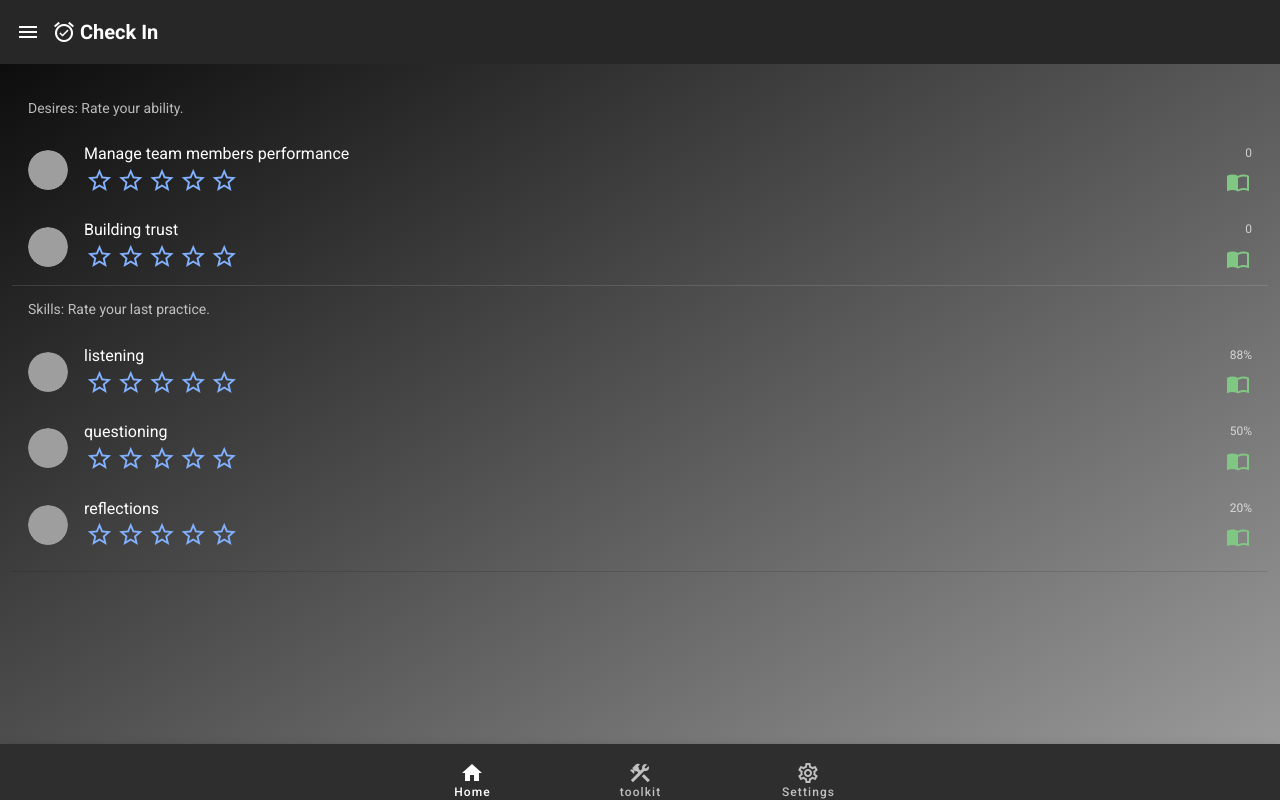
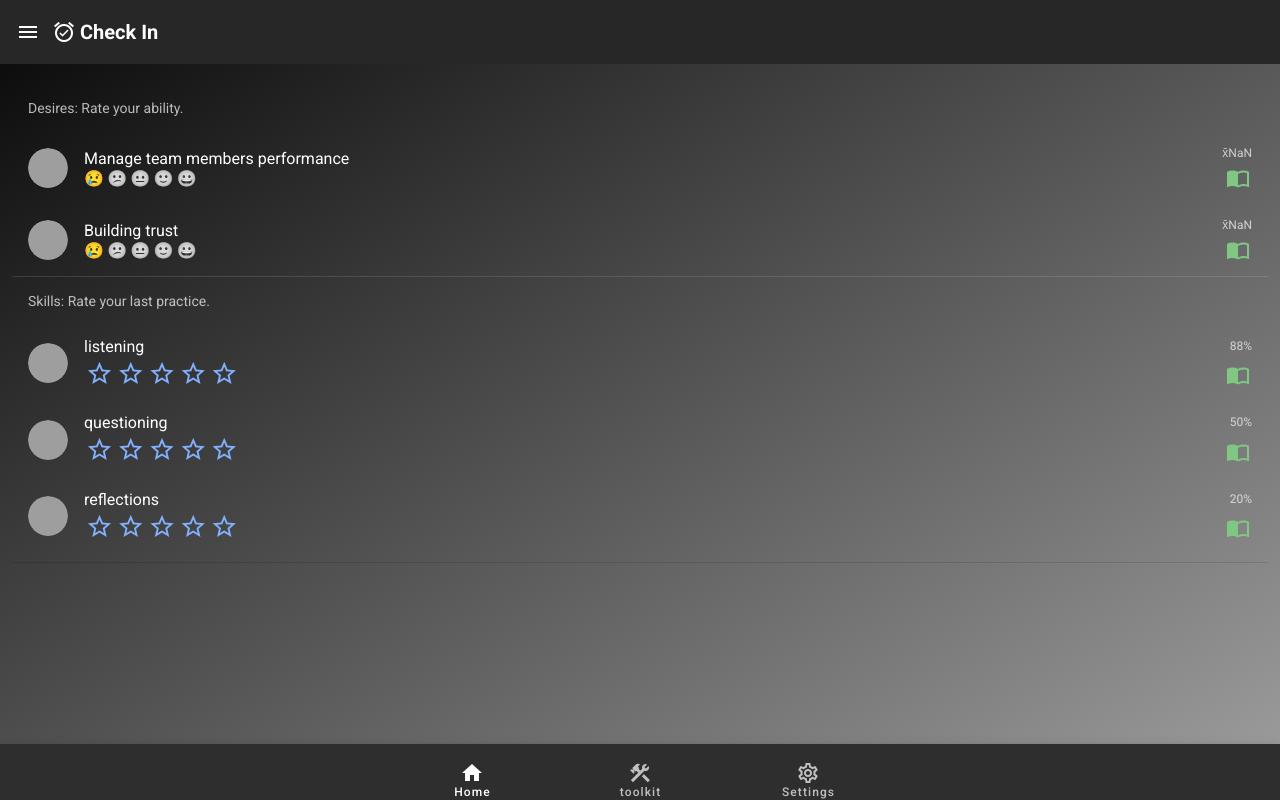
Before and after one commit to daveKoala/vue-boiler-plate, a Vue app: page /check-in in a window 1280 px wide. Built offline with nearby package versions, Linux system fonts and the light colour scheme; grey boxes are pictures that could not be loaded.

Commit message:
emoji rating

```diff
--- /dev/null
+++ b/src/components/Emoji/EmojiRating.vue
@@ -0,0 +1,73 @@
+<template>
+  <div class="rating">
+    <span
+      :class="greyedOut(i)"
+      v-for="(item, i) in emojiIcons"
+      :key="i"
+      v-html="item.code"
+      @click="selectEmoji(i)"
+    ></span>
+  </div>
+</template>
+
+<script lang="ts">
+import Vue from "vue";
+interface Data {
+  selected: number | null;
+  emojiIcons: { code: string; name: string }[];
+}
+export default Vue.extend({
+  name: "EmojiRating" as string,
+  props: {
+    value: { type: Number, required: true },
+  },
+  watch: {
+    value: {
+      handler(newValue: number | null): void {
+        this.selected = newValue;
+      },
+      immediate: true,
+    },
+  },
+  data: (): Data => ({
+    selected: 3,
+    emojiIcons: [
+      { code: "&#128546;", name: "very sad" },
+      { code: "&#128533;", name: "sad" },
+      { code: "&#128528;", name: "neutral" },
+      { code: "&#128578;", name: "happy" },
+      { code: "&#128512;", name: "very happy" },
+    ],
+  }),
+  methods: {
+    greyedOut(key: number): string {
+      if (this.selected !== key) {
+        return "emoji emoji-grey";
+      }
+      return "emoji";
+    },
+    selectEmoji(i: number): void {
+      this.selected = i;
+      this.$emit("emoji-select", i);
+    },
+  },
+});
+</script>
+
+<style lang="scss" scoped>
+$emoji-size: 18;
+
+.emoji:not(:last-child) {
+  margin-right: 0.2em;
+  height: $emoji-size + px;
+}
+
+.emoji:hover {
+  filter: none;
+}
+
+.emoji-grey {
+  color: grey;
+  filter: grayscale(100%);
+}
+</style>
--- a/src/views/CheckIn/BaseListItem.vue
+++ b/src/views/CheckIn/BaseListItem.vue
@@ -11,12 +11,14 @@
     </slot>
     <v-list-item-content>
       <v-list-item-title>{{ title }}</v-list-item-title>
+      <slot name="rating">
         <star-rating
           :value="star"
           v-on:star-rating="starRating"
           v-bind="$attrs"
           :size="28"
         ></star-rating>
+      </slot>
     </v-list-item-content>
     <v-list-item-action>
       <v-list-item-action-text
--- a/src/views/CheckIn/DesireListItem.vue
+++ b/src/views/CheckIn/DesireListItem.vue
@@ -15,17 +15,21 @@
         />
       </v-list-item-avatar>
     </template>
+    <template v-slot:rating>
+      <emoji-rating :value="0" v-on:emoji-select="starRating" />
+    </template>
   </base-item>
 </template>
 
 <script lang="ts">
 import Vue from "vue";
 import BaseItem from "@/views/CheckIn/BaseListItem.vue";
+import EmojiRating from "@/components/Emoji/EmojiRating.vue";
 import { Desire } from "@/interfaces";
 
 export default Vue.extend({
   name: "CheckInListItemDesire" as string,
-  components: { BaseItem },
+  components: { BaseItem, EmojiRating },
   props: {
     desire: { type: Object as () => Desire, required: true },
   },
@@ -33,7 +37,7 @@ export default Vue.extend({
     star: 3,
   }),
   computed: {
-    progress(): number {
+    progress(): string {
       const t = this.desire.review.reduce(
         (acc, review) => {
           acc.n++;
@@ -43,12 +47,13 @@ export default Vue.extend({
         { tally: 0, n: 0 }
       );
 
-      return Math.round(t.tally / t.n) || 0;
+      return `x̄${Math.round(t.tally / t.n)}` || `x̄${0}`;
     },
   },
   methods: {
-    starRating(e: { id: string; value: number }): void {
-      this.$store.commit("Desire/addReview", e);
+    starRating(value: number): void {
+      console.log({ id: this.desire.id, value });
+      this.$store.commit("Desire/addReview", { id: this.desire.id, value });
     },
     goTo(): void {
       this.$router.push({ name: "Desires", params: { id: this.desire.id } });
--- a/src/views/Desires/Desire.vue
+++ b/src/views/Desires/Desire.vue
@@ -10,7 +10,7 @@
     <v-card-actions>
       <v-checkbox
         v-model="selected"
-        label="Select"
+        :label="selected ? 'Selected' : 'Select'"
         color="green lighten-2"
         hide-details
       ></v-checkbox>
```
Lines whose indentation alone changed are shown as unchanged.
